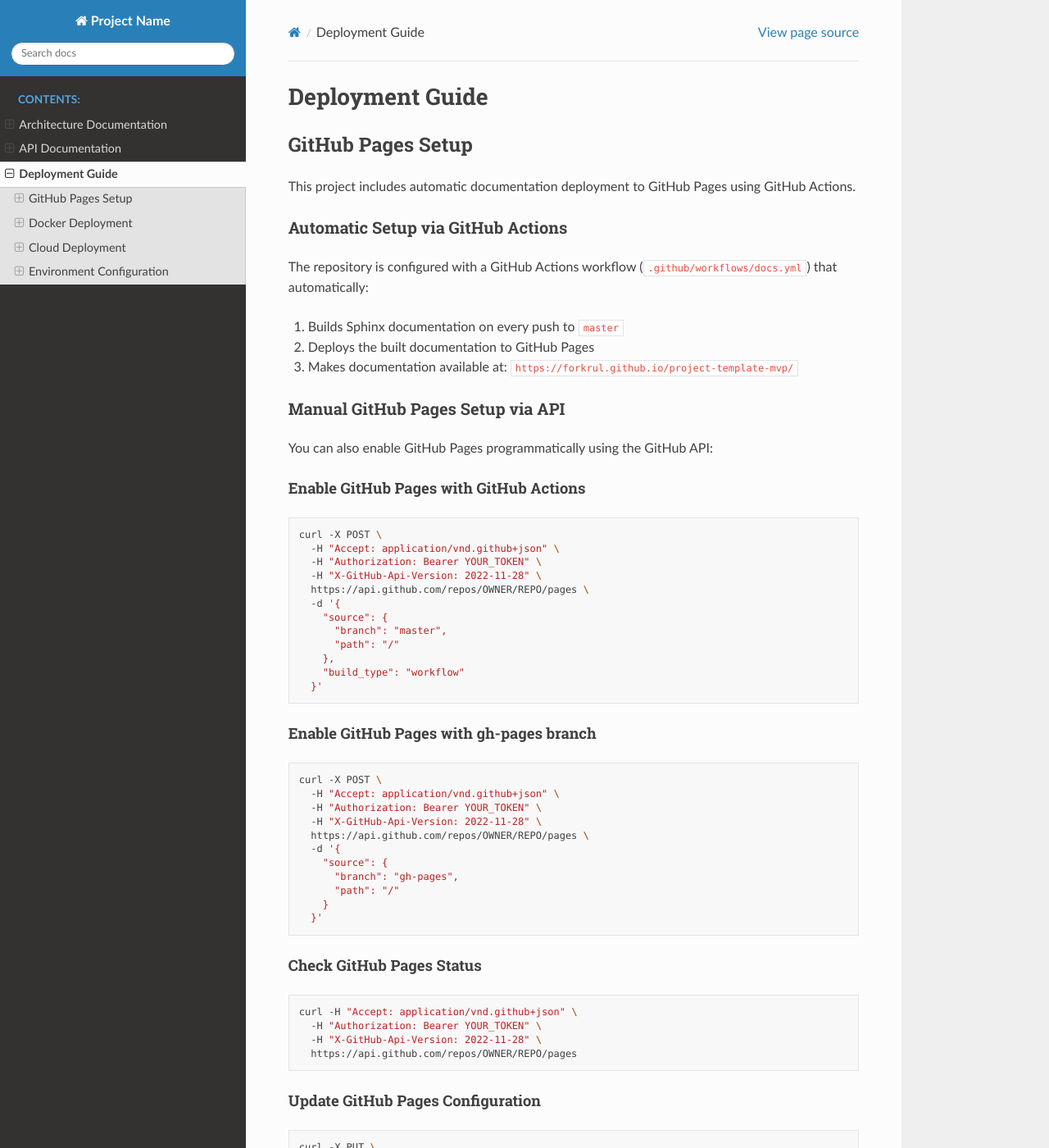
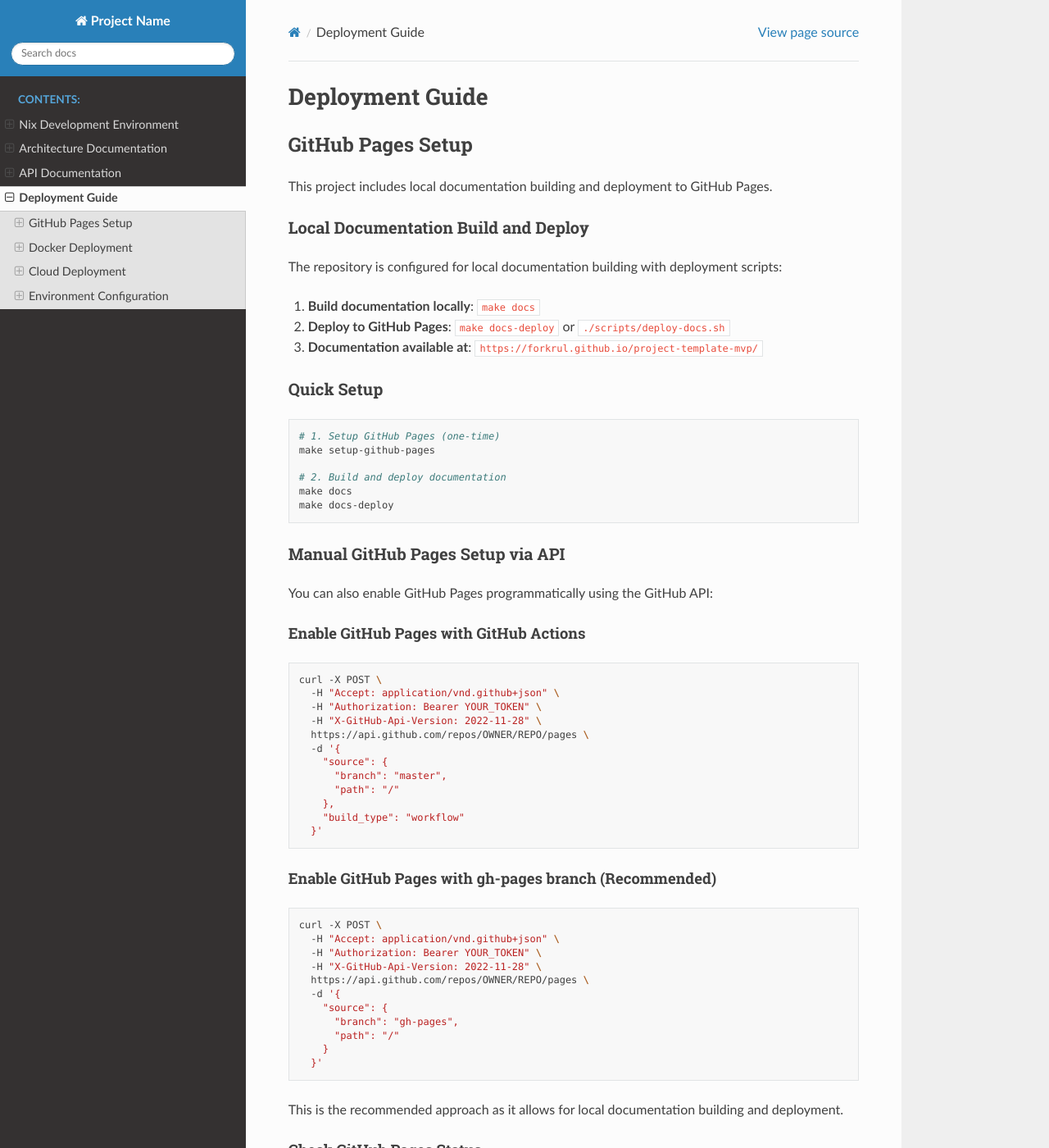
Before and after one commit to forkrul/collaborationBridge, a Sphinx documentation site: the page built from docs/source/deployment/index.md, in a window 1280 px wide and 1400 px high. Shown: the whole window at 82% size. Built offline with Sphinx 7.4.7 and the Read the Docs theme 3.1.0, drawn with Linux system fonts in a browser that asks for light colours; some of the changed text lies outside the part shown.

Commit message:
Add comprehensive Nix support for reproducible development environments
Features:
- shell.nix with complete Python environment and database services
- flake.nix for modern Nix users with flakes support
- .envrc for automatic environment loading with direnv
- Automated service management for PostgreSQL and Redis
- Nix installation script with direnv setup
- Comprehensive documentation for Nix workflow
- Integration with existing Make commands
- Support for both traditional nix-shell and modern nix develop

Benefits:
- Reproducible development environment across all systems
- Automatic database service management
- One-command setup for new developers
- No conflicts with system packages
- Fast setup with binary caches

````diff
--- a/docs/source/deployment/index.md
+++ b/docs/source/deployment/index.md
@@ -2,15 +2,26 @@
 
 ## GitHub Pages Setup
 
-This project includes automatic documentation deployment to GitHub Pages using GitHub Actions.
+This project includes local documentation building and deployment to GitHub Pages.
 
-### Automatic Setup via GitHub Actions
+### Local Documentation Build and Deploy
 
-The repository is configured with a GitHub Actions workflow (`.github/workflows/docs.yml`) that automatically:
+The repository is configured for local documentation building with deployment scripts:
 
-1. Builds Sphinx documentation on every push to `master`
-2. Deploys the built documentation to GitHub Pages
-3. Makes documentation available at: `https://forkrul.github.io/project-template-mvp/`
+1. **Build documentation locally**: `make docs`
+2. **Deploy to GitHub Pages**: `make docs-deploy` or `./scripts/deploy-docs.sh`
+3. **Documentation available at**: `https://forkrul.github.io/project-template-mvp/`
+
+### Quick Setup
+
+```bash
+# 1. Setup GitHub Pages (one-time)
+make setup-github-pages
+
+# 2. Build and deploy documentation
+make docs
+make docs-deploy
+```
 
 ### Manual GitHub Pages Setup via API
 
@@ -33,7 +44,7 @@ curl -X POST \
   }'
 ```
 
-#### Enable GitHub Pages with gh-pages branch
+#### Enable GitHub Pages with gh-pages branch (Recommended)
 
 ```bash
 curl -X POST \
@@ -48,6 +59,8 @@ curl -X POST \
     }
   }'
 ```
+
+This is the recommended approach as it allows for local documentation building and deployment.
 
 #### Check GitHub Pages Status
 
@@ -111,14 +124,70 @@ export GITHUB_TOKEN="your_token_here"
 export GITHUB_OWNER="forkrul"
 export GITHUB_REPO="project-template-mvp"
 
-# Enable Pages
+# Enable Pages with gh-pages branch
 curl -X POST \
   -H "Accept: application/vnd.github+json" \
   -H "Authorization: Bearer $GITHUB_TOKEN" \
   -H "X-GitHub-Api-Version: 2022-11-28" \
   https://api.github.com/repos/$GITHUB_OWNER/$GITHUB_REPO/pages \
-  -d '{"source": {"branch": "master", "path": "/"}, "build_type": "workflow"}'
+  -d '{"source": {"branch": "gh-pages", "path": "/"}}'
 ```
+
+### Local Documentation Workflow
+
+The local documentation workflow provides several advantages:
+
+- **Full Control**: Build documentation with your exact environment
+- **Faster Iteration**: No waiting for CI/CD pipelines
+- **Custom Processing**: Add custom build steps or preprocessing
+- **Offline Capability**: Build documentation without internet connection
+
+#### Documentation Build Process
+
+1. **Install Dependencies**:
+   ```bash
+   poetry install --with docs
+   ```
+
+2. **Build Documentation**:
+   ```bash
+   make docs
+   # or manually:
+   cd docs && poetry run make html
+   ```
+
+3. **Preview Locally**:
+   ```bash
+   make docs-serve
+   # Opens server at http://localhost:8080
+   ```
+
+4. **Deploy to GitHub Pages**:
+   ```bash
+   make docs-deploy
+   # or manually:
+   ./scripts/deploy-docs.sh
+   ```
+
+#### Automated Deployment Script
+
+The `deploy-docs.sh` script handles:
+
+- ✅ Building documentation locally
+- ✅ Creating/switching to gh-pages branch
+- ✅ Copying built files to gh-pages
+- ✅ Adding `.nojekyll` file (prevents Jekyll processing)
+- ✅ Committing and pushing changes
+- ✅ Switching back to original branch
+- ✅ Cleanup of temporary files
+
+#### Continuous Integration
+
+The GitHub Actions workflow (`.github/workflows/docs.yml`) now only:
+
+- ✅ Checks that documentation builds successfully
+- ✅ Validates links (optional)
+- ❌ Does NOT auto-deploy (manual control)
 
 ## Docker Deployment
 
--- a/docs/source/index.rst
+++ b/docs/source/index.rst
@@ -29,6 +29,7 @@ Quick Start
    :maxdepth: 2
    :caption: Contents:
 
+   nix/index
    architecture/index
    api/index
    deployment/index
````
Also changed, not shown: README.md (+117 -4 lines), docs/source/nix/index.md (added, +308 -0 lines), 12 other files.
